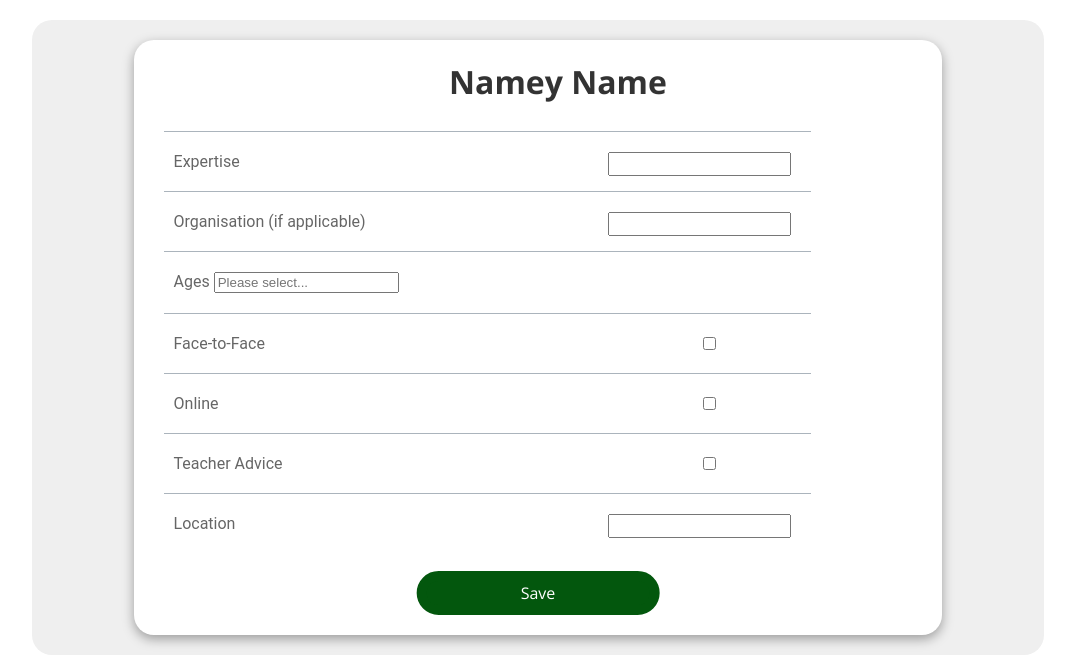
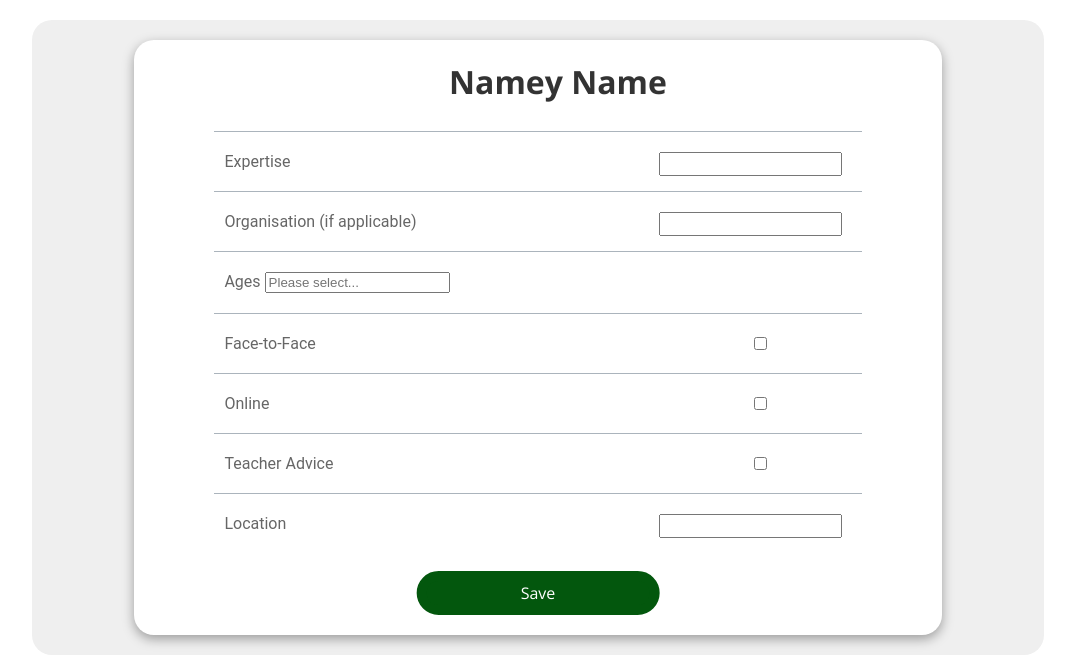
Before and after one commit to 14mclean/SCA, a PHP site: page /webpages/expertprofile.php in a window 1280 px wide. Shown: the part 193-856 px from the top of the page, without its empty margins (102-1177 px from the left). Run offline with PHP 8.4, Linux system fonts and the light colour scheme; the visitor is signed in with stand-in values (Sample User, id 1).

Commit message:
Update expertprofile.css

```diff
--- a/css/expertprofile.css
+++ b/css/expertprofile.css
@@ -34,7 +34,8 @@
 .field {
     width: 80%;
     margin: 0;
-    margin-left: 30px;
+    margin-left: auto;
+    margin-right: auto;
     border-top: 0.5px solid rgb(171, 180, 188);
     padding-top: 20px;
     padding-bottom: 20px;
```
